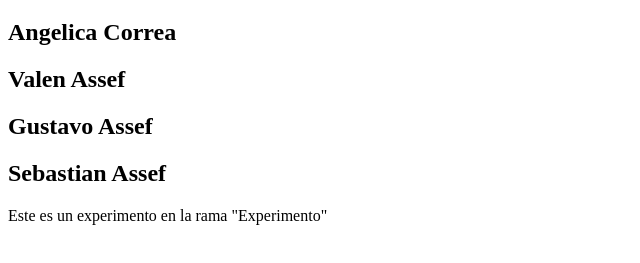
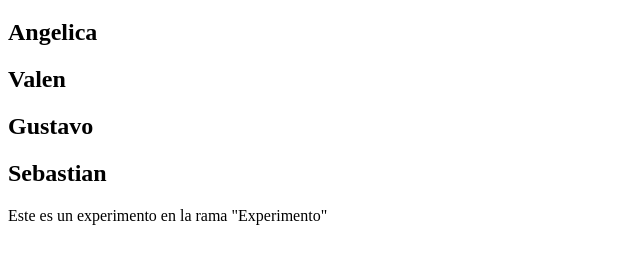
Before and after one commit to Maancoro/practicas-1, a plain HTML site: page index.html in a window 1280 px wide. Shown: the part 61-324 px from the top of the page, without its empty margins (0-640 px from the left). Drawn offline with Linux system fonts and the light colour scheme.

Commit message:
Borre Apellidos

```diff
--- a/index.html
+++ b/index.html
@@ -9,10 +9,10 @@
 		<h1>Experimento</h1>
 	</header>
    <div class="container">
-	  <h2>Angelica Correa</h2>
-	  <h2> Valen Assef</h2>
-	  <h2>Gustavo Assef</h2>
-	  <h2>Sebastian Assef</h2>
+	  <h2>Angelica </h2>
+	  <h2> Valen </h2>
+	  <h2>Gustavo </h2>
+	  <h2>Sebastian </h2>
    </div>
    <footer>
    	  <p>Este es un experimento en la rama "Experimento"</p>
```
